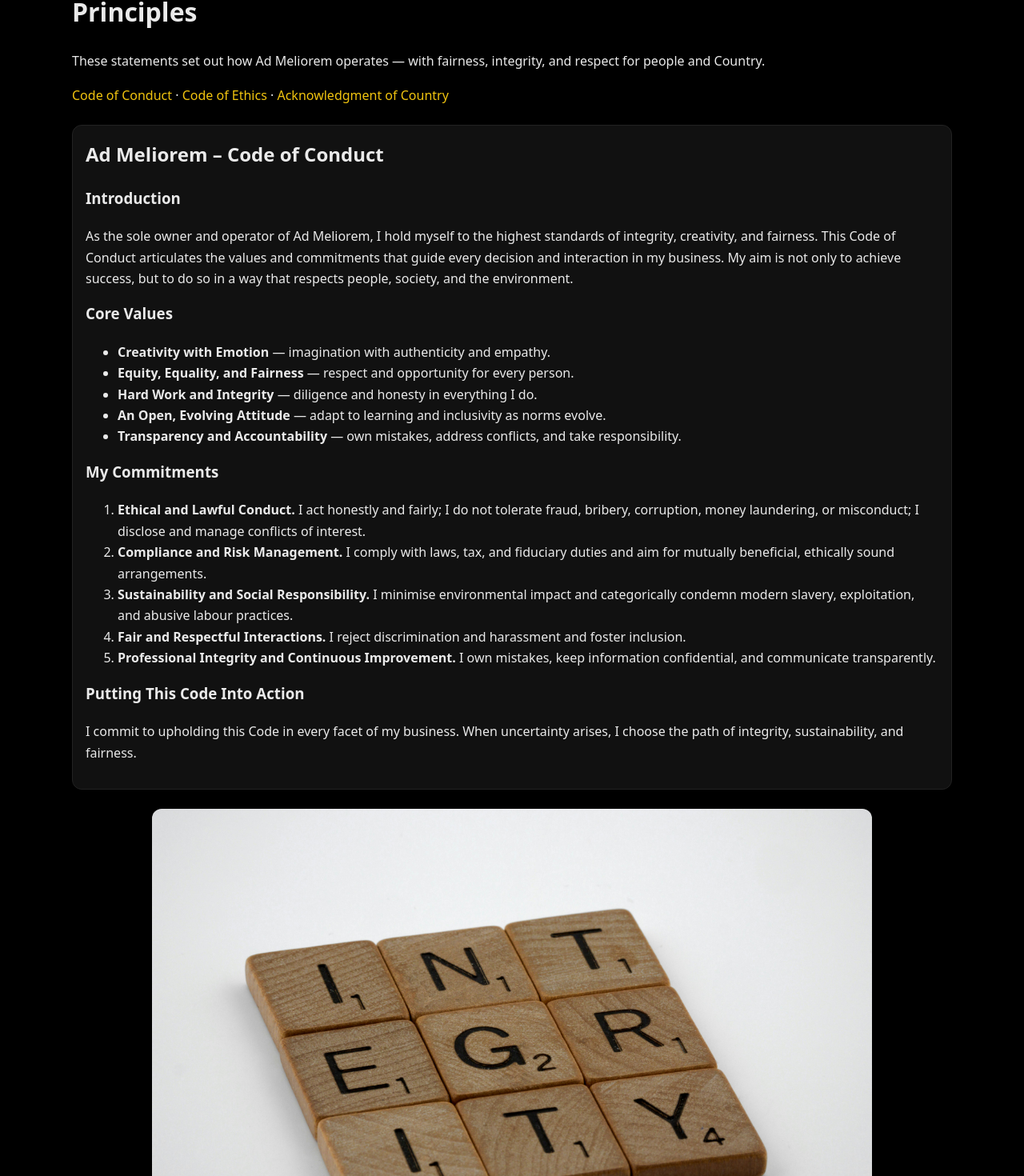
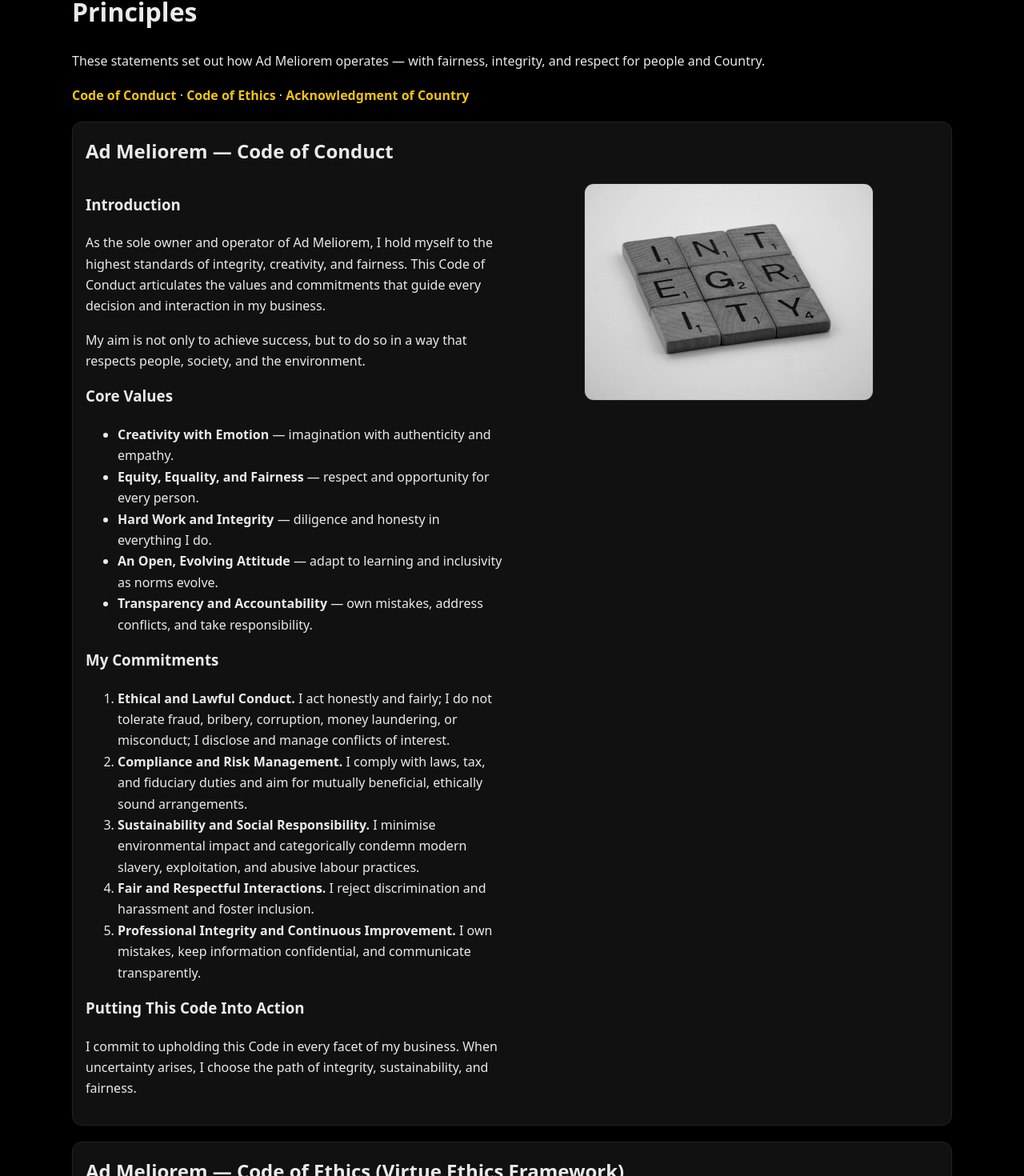
Before and after one commit to AlbertoRMelgoza/AdMeliorem, a Next.js app: page /principles in a window 1280 px wide. Shown: the part 87-1557 px from the top of the page at 80% size. Built offline with nearby package versions, Linux system fonts and the light colour scheme.

Commit message:
Update page.tsx

```diff
--- a/app/principles/page.tsx
+++ b/app/principles/page.tsx
@@ -9,16 +9,33 @@ export const metadata = {
 
 export default function PrinciplesPage() {
   const wrap: CSSProperties = { maxWidth: 1100, margin: "28px auto", padding: "0 16px", lineHeight: 1.65 };
-  const section: CSSProperties = { background: "#111", border: "1px solid #222", borderRadius: 12, padding: 16, marginTop: 24 };
+  const section: CSSProperties = { background: "#111", border: "1px solid #222", borderRadius: 12, padding: 16, marginTop: 20 };
   const listHead: CSSProperties = { marginTop: 0 };
-  const linklike: CSSProperties = { color: "#f1c40f", textDecoration: "none" };
+  const linklike: CSSProperties = { color: "#f1c40f", textDecoration: "none", fontWeight: 700 };
+
+  // Small accent image styling
+  const accentWrap: CSSProperties = {
+    borderRadius: 12,
+    overflow: "hidden",
+    maxWidth: 360,
+    width: "100%",
+    filter: "grayscale(100%)",
+    opacity: 0.95,
+    border: "1px solid #222",
+  };
+
+  // Two-column content grid that gracefully collapses on mobile
+  const contentGrid: CSSProperties = {
+    display: "grid",
+    gap: 16,
+    gridTemplateColumns: "repeat(auto-fit, minmax(260px, 1fr))",
+    alignItems: "start",
+  };
 
   return (
-    <main style={wrap}>
+    <main style={wrap} id="top">
       <h1 style={{ marginTop: 0 }}>Principles</h1>
-      <p>
-        These statements set out how Ad Meliorem operates — with fairness, integrity, and respect for people and Country.
-      </p>
+      <p>These statements set out how Ad Meliorem operates — with fairness, integrity, and respect for people and Country.</p>
 
       {/* Quick navigation */}
       <nav aria-label="Page sections" style={{ marginTop: 8 }}>
@@ -29,13 +46,18 @@ export default function PrinciplesPage() {
 
       {/* Code of Conduct */}
       <section id="conduct" style={section}>
-        <h2 style={listHead}>Ad Meliorem – Code of Conduct</h2>
+        <h2 style={listHead}>Ad Meliorem — Code of Conduct</h2>
+
+        {/* Smaller image placed beside the intro on wide screens */}
+        <div style={contentGrid}>
+          <div>
             <h3 style={{ marginTop: 12 }}>Introduction</h3>
             <p>
-          As the sole owner and operator of Ad Meliorem, I hold myself to the highest standards of integrity, creativity, and fairness.
-          This Code of Conduct articulates the values and commitments that guide every decision and interaction in my business.
-          My aim is not only to achieve success, but to do so in a way that respects people, society, and the environment.
+              As the sole owner and operator of Ad Meliorem, I hold myself to the highest standards of integrity, creativity,
+              and fairness. This Code of Conduct articulates the values and commitments that guide every decision and
+              interaction in my business.
             </p>
+            <p>My aim is not only to achieve success, but to do so in a way that respects people, society, and the environment.</p>
 
             <h3 style={{ marginTop: 16 }}>Core Values</h3>
             <ul>
@@ -74,24 +96,28 @@ export default function PrinciplesPage() {
               I commit to upholding this Code in every facet of my business. When uncertainty arises, I choose the path of
               integrity, sustainability, and fairness.
             </p>
+          </div>
 
-      </section>
-      {/* AdMeliorem\public\Images\ethics.jpg */}
-      <div style={{ display: "flex", justifyContent: "center", margin: "24px 0" }}>
+          {/* Accent image (small) — ensure /public/Images/ethics.jpg exists */}
+          <div style={{ display: "flex", justifyContent: "center" }}>
+            <div style={accentWrap}>
               <Image
                 src="/Images/ethics.jpg"
                 alt="Principles guiding Ad Meliorem — integrity, fairness, and respect"
-          width={900}
-          height={500}
-          style={{ borderRadius: 12, width: "100%", height: "auto", maxWidth: 900 }}
-          sizes="(max-width: 960px) 100vw, 900px"
+                width={360}
+                height={220}
+                sizes="(max-width: 420px) 100vw, 360px"
+                style={{ display: "block", width: "100%", height: "auto" }}
                 priority
               />
             </div>
+          </div>
+        </div>
+      </section>
 
       {/* Code of Ethics */}
       <section id="ethics" style={section}>
-        <h2 style={listHead}>Ad Meliorem – Code of Ethics (Virtue Ethics Framework)</h2>
+        <h2 style={listHead}>Ad Meliorem — Code of Ethics (Virtue Ethics Framework)</h2>
         <h3 style={{ marginTop: 12 }}>Introduction</h3>
         <p>
           Ethical business means striving to be a virtuous person — not merely to avoid wrongdoing but to exemplify the highest
@@ -140,9 +166,9 @@ export default function PrinciplesPage() {
         </p>
       </section>
 
-      {/* Optional footer nav back to top */}
-      <p style={{ marginTop: 24 }}>
-        <a href="#top" style={linklike}>Back to top ↑</a>
+      {/* Back to top */}
+      <p style={{ marginTop: 20 }}>
+        <a href="#top" style={linklike} aria-label="Back to top">Back to top ↑</a>
       </p>
     </main>
   );
```
Lines whose indentation alone changed are shown as unchanged.
